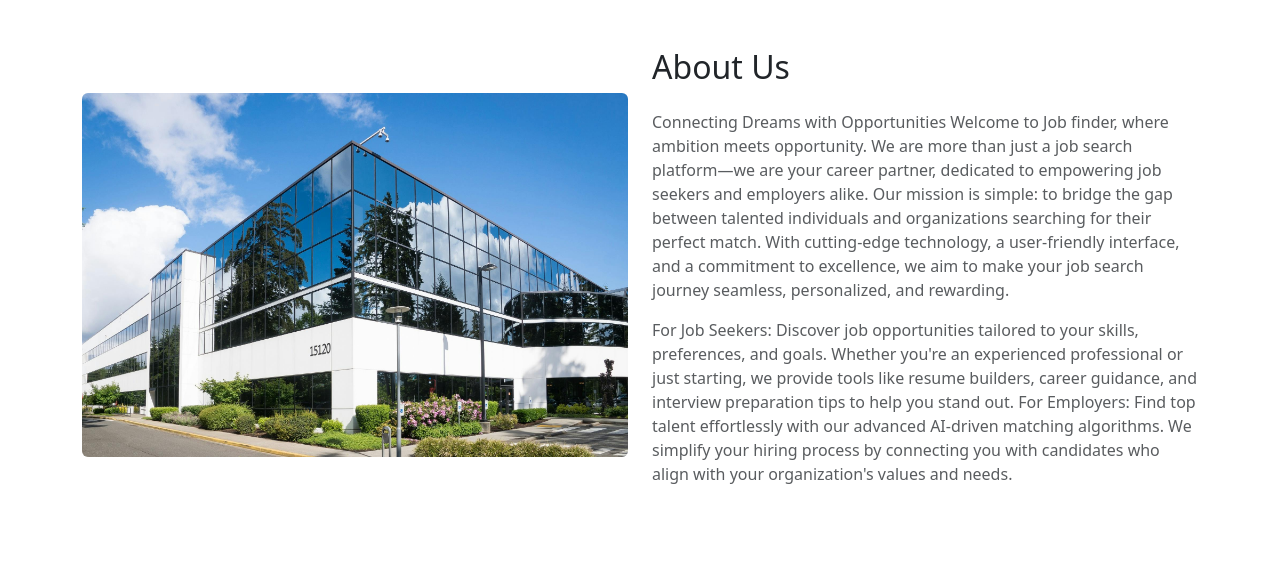
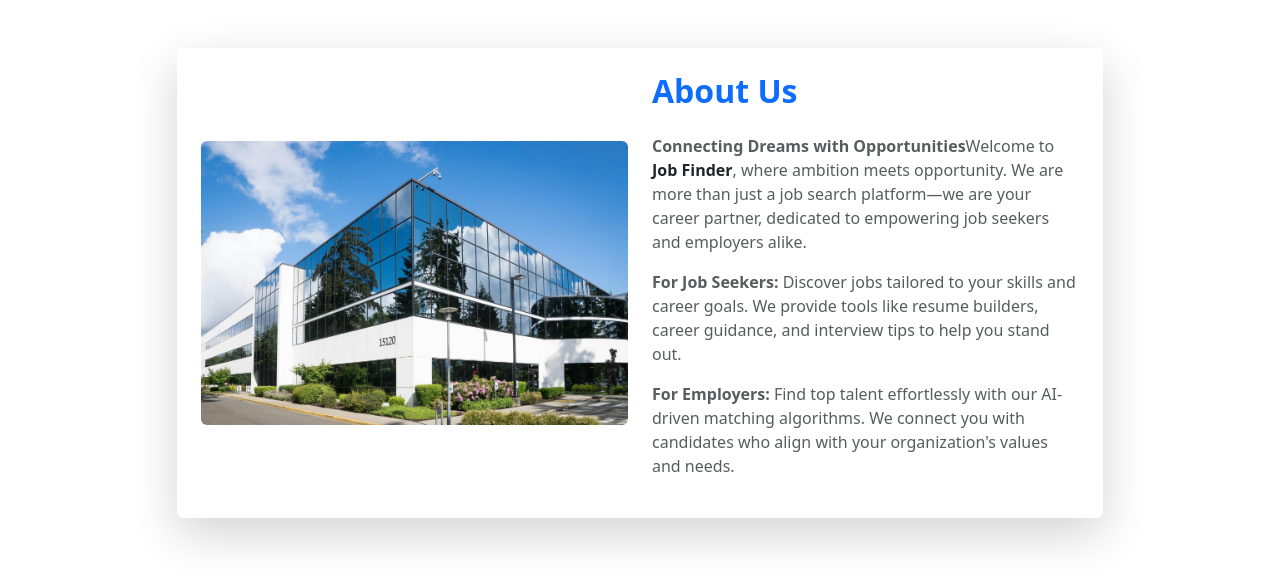
Before and after one commit to abhaysheladiya/job-navigator, a React (Vite) app: page /about in a window 1280 px wide. Shown: the top 586 px of the page. Built offline with nearby package versions, Linux system fonts and the light colour scheme.

Commit message:
Design UI part of Home and About page
I implemented the UI part and login page shows an alert when user enter invalid credentials

```diff
--- a/src/components/About.jsx
+++ b/src/components/About.jsx
@@ -4,42 +4,46 @@ function About() {
   return (
     <>
       <div className="container my-5">
+      <div className="row justify-content-center">
+        <div className="col-md-10">
+          <div className="card border-0 shadow-lg p-4">
             <div className="row align-items-center">
               {/* Image Section */}
-          <div className="col-md-6 ">
+              <div className="col-md-6 text-center">
                 <img
                   src="src/components/Images/pexels-pixabay-269077.jpg"
                   className="img-fluid rounded"
                   alt="About Us"
+                  style={{ maxHeight: "350px", objectFit: "cover" }}
                 />
               </div>
 
               {/* Text Content Section */}
               <div className="col-md-6">
-            <h2 className="mb-4">About Us </h2>
+                <h2 className="mb-4 text-primary fw-bold">About Us</h2>
                 <p className="text-muted">
-              Connecting Dreams with Opportunities Welcome to Job finder, where
-              ambition meets opportunity. We are more than just a job search
-              platform—we are your career partner, dedicated to empowering job
-              seekers and employers alike. Our mission is simple: to bridge the
-              gap between talented individuals and organizations searching for
-              their perfect match. With cutting-edge technology, a user-friendly
-              interface, and a commitment to excellence, we aim to make your job
-              search journey seamless, personalized, and rewarding.
+                  <strong>Connecting Dreams with Opportunities</strong>
+                  Welcome to <span className="text-dark fw-semibold">Job Finder</span>,
+                  where ambition meets opportunity. We are more than just a job search platform—we are your career partner,
+                  dedicated to empowering job seekers and employers alike.
                 </p>
+
                 <p className="text-muted">
-              For Job Seekers: Discover job opportunities tailored to your
-              skills, preferences, and goals. Whether you're an experienced
-              professional or just starting, we provide tools like resume
-              builders, career guidance, and interview preparation tips to help
-              you stand out. For Employers: Find top talent effortlessly with
-              our advanced AI-driven matching algorithms. We simplify your
-              hiring process by connecting you with candidates who align with
-              your organization's values and needs.
+                  <strong>For Job Seekers:</strong> Discover jobs tailored to your skills and career goals.
+                  We provide tools like resume builders, career guidance, and interview tips to help you stand out.
+                </p>
+
+                <p className="text-muted">
+                  <strong>For Employers:</strong> Find top talent effortlessly with our AI-driven matching algorithms.
+                  We connect you with candidates who align with your organization's values and needs.
                 </p>
               </div>
             </div>
           </div>
+        </div>
+      </div>
+    </div>
+
     </>
   );
 }
--- a/src/components/Home.jsx
+++ b/src/components/Home.jsx
@@ -55,6 +55,49 @@ function Home() {
         </div>
       </div>
 
+
+      {/* Footer with Images */}
+      <div className="container mt-5">
+        <h4 className="text-center text-secondary">🌍 Explore Top Companies</h4>
+        <div className="row justify-content-center mt-3">
+          <div className="col-md-2 col-4">
+            <img
+              src="src/components/Images/google.png"
+              alt="Company 1"
+              className="img-fluid rounded shadow-sm"
+            />
+          </div>
+          <div className="col-md-2 col-4">
+            <img
+              src="src/components/Images/ibm.png"
+              alt="Company 2"
+              className="img-fluid rounded shadow-sm"
+            />
+          </div>
+          <div className="col-md-2 col-4">
+            <img
+              src="src/components/Images/infosys.png"
+              alt="Company 3"
+              className="img-fluid rounded shadow-sm"
+            />
+          </div>
+          <div className="col-md-2 col-4">
+            <img
+              src="src/components/Images/microsoft.png"
+              alt="Company 4"
+              className="img-fluid rounded shadow-sm"
+            />
+          </div>
+          <div className="col-md-2 col-4">
+            <img
+              src="src/components/Images/tcs.png"
+              alt="Company 5"
+              className="img-fluid rounded shadow-sm"
+            />
+          </div>
+        </div>
+      </div>
+
     </>
   );
 }
--- a/src/components/Login.jsx
+++ b/src/components/Login.jsx
@@ -17,7 +17,7 @@ const Login = () => {
         } else {
           // Display an error message based on the response data
           console.log(result.data);
-          alert("Register yourself first"); // or set error state to display it in the UI
+          alert("Invalid credentials"); // or set error state to display it in the UI
         }
       })
       .catch((err) => console.log(err));
```
Lines whose indentation alone changed are shown as unchanged.
